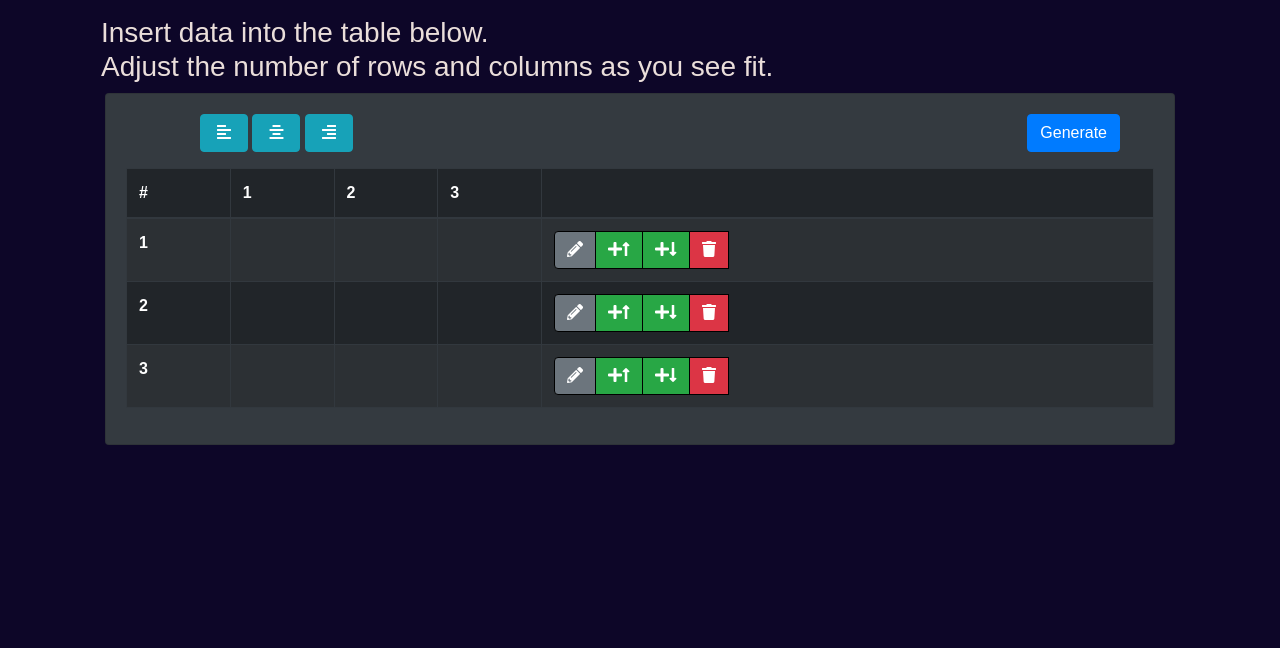
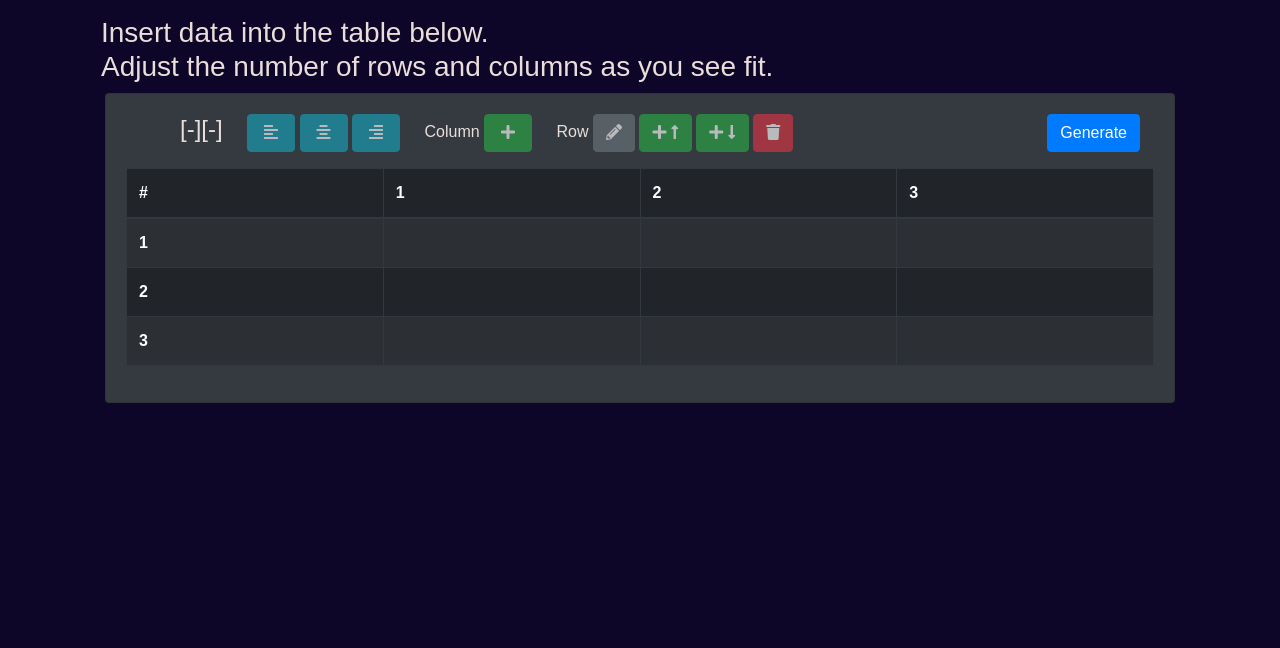
Before and after one commit to 1Gokul/table2markdown, a Flask app: page /table2markdown in a window 1280 px wide. Shown: the part 75-723 px from the top of the page. Run offline with Flask 2, Linux system fonts and the light colour scheme; lists and menus that the app fills with data are empty; some libraries are stand-ins or nearby versions.

Commit message:
Changed Button layout
All operations will now be managed by the table-options menu on the top. Other improvements and clean-ups

```diff
--- a/static/css/layout.css
+++ b/static/css/layout.css
@@ -13,11 +13,12 @@ a {
 }
 
 .hidden{
-  display: none;
+  visibility: hidden;
 }
 
 .visible{
-  display: inline-block;
+  visibility: visible;
+
 }
 
 .header-row-button{
@@ -44,13 +45,17 @@ a {
   margin: 10px 20px;
 }
 
+.selectedCell{
+  background-color: teal;
+}
+
 .generate-button {
   float: right;
 }
 
 .table-options li {
   display: inline-block;
-  padding: 0 30px;
+  padding: 0 10px;
 }
 
 .table-options  i{
--- a/static/js/bootstable.js
+++ b/static/js/bootstable.js
@@ -2,7 +2,8 @@
 Bootstable
  @description  Javascript library to make HMTL tables editable, using Bootstrap
  @version 1.1
- @autor Tito Hinostroza
+ @author Tito Hinostroza
+ @modified Gokul Viswanath
 */
 "use strict";
 //Global variables
@@ -50,8 +51,8 @@ var saveColHtml = '<div class="btn-group pull-right">' +
     '<i class="fas fa-times" aria-hidden="true"></i>' +
     '</button>' +
     '</div>';
-var colEdicHtml = '<td class="editrow-button" name="buttons">' + newColHtml + '</td>';
-var colSaveHtml = '<td name="buttons">' + saveColHtml + '</td>';
+// var colEdicHtml = '<td class="editrow-button" name="buttons">' + newColHtml + '</td>';
+// var colSaveHtml = '<td name="buttons">' + saveColHtml + '</td>';
 
 $.fn.SetEditable = function (options) {
     var defaults = {
@@ -63,8 +64,13 @@ $.fn.SetEditable = function (options) {
         onAdd: function () { }     //Called when added a new row
     };
     params = $.extend(defaults, options);
-    this.find('thead tr').append('<th class="edithead-button" name="buttons"></th>');  //encabezado vacío
-    this.find('tbody tr').append(colEdicHtml);
+
+    // this.find('thead th').append('<button type="button" id="bAddColumnLeft" class="btn btn-sm btn-success ml-1 mr-1"><i class="fas fa-long-arrow-alt-left fa-xs" aria-hidden="true"></i></button>');
+    // this.find('thead th').append('<button type="button" id="bAddColumnRight" class="btn btn-sm btn-success mr-1"><i class="fas fa-long-arrow-alt-right fa-xs" aria-hidden="true"></i></button>');
+    // this.find('thead th').append('<button type="button" id="bDeleteColumn" class="btn btn-sm btn-danger mr-1"><i class="fas fa-trash fa-xs" aria-hidden="true"></i></button>');
+
+    // this.find('thead tr').append('<th class="edithead-button" name="buttons"></th>');
+    // this.find('tbody tr').append(colEdicHtml);
     //Process "addButton" parameter
     // if (params.$addButton != null) {
     //     //Se proporcionó parámetro
@@ -103,22 +109,28 @@ function IterarCamposEdit($cols, tarea) {
         }
     }
 }
+
+
 function FijModoNormal(but) {
-    $(but).parent().find('#bAcep').hide();
-    $(but).parent().find('#bCanc').hide();
-    $(but).parent().find('#bEdit').show();
-    $(but).parent().find('#bElim').show();
-    $(but).parent().find('#bAdd').show();
+    $('#table-options').find('#bAcep').hide();
+    $('#table-options').find('#bCanc').hide();
+    $('#table-options').find('#bEdit').show();
+    $('#table-options').find('#bElim').show();
+    $('#table-options').find('#bAdd').show();
+    $('#table-options').find('#bAddRowUp').show();
+    $('#table-options').find('#bAddRowDown').show();
     var $row = $(but).parents('tr');  //accede a la fila
     $row.attr('id', '');  //quita marca
 }
 function FijModoEdit(but) {
 
-    $(but).parent().find('#bAcep').show();
-    $(but).parent().find('#bCanc').show();
-    $(but).parent().find('#bEdit').hide();
-    $(but).parent().find('#bElim').hide();
-    $(but).parent().find('#bAdd').hide();
+    $('#table-options').find('#bAcep').show();
+    $('#table-options').find('#bCanc').show();
+    $('#table-options').find('#bEdit').hide();
+    $('#table-options').find('#bElim').hide();
+    $('#table-options').find('#bAdd').hide();
+    $('#table-options').find('#bAddRowUp').hide();
+    $('#table-options').find('#bAddRowDown').hide();
     var $row = $(but).parents('tr');  //accede a la fila
     $row.attr('id', 'editing');  //indica que está en edición
 }
--- a/static/js/table2markdown.js
+++ b/static/js/table2markdown.js
@@ -1,11 +1,14 @@
 
 $(document).ready(function () {
-
+    // Global variables
+    var selectedCell = "none", selectedCellX = 0, selectedCellY = 0, IsEditing = false;
 
     // As there are already 3 rows and columns in the table, hide the header row and column buttons.
-    $(".header-row-button").addClass("hidden");
-    $(".header-col-button").addClass("hidden");
+    DeselectCell();
+    $('#bAcep').hide();
+    $('#bCanc').hide();
 
+    // Makes the table editable. (from bootstable.js)
     $('#input-table').SetEditable({
 
         // Execute when a row is added
@@ -19,14 +22,14 @@ $(document).ready(function () {
         // Execute when a row is deleted
         onDelete: function () {
             console.log("number of rows: " + $('#input-table > tbody > tr').length);
-            if($('#input-table > tbody > tr').length <= 0){
-                $(".header-row-button").removeClass("hidden");
+            if ($('#input-table > tbody > tr').length <= 0) {
+                $("#row-menu").removeClass("hidden");
             }
             set_table_row_numbers();
         }
     });
 
-
+    // Sets the row numbers. Usually called when a row is added or deleted.
     function set_table_row_numbers() {
         var i = 0;
         $("#input-table tbody>tr>th").each(function () {
@@ -34,7 +37,8 @@ $(document).ready(function () {
         });
     }
 
-    function create_row(){
+    // Creates the row to be added
+    function create_row() {
         // console.log($(this).closest('tr'));
         var $tab_en_edic = $('#input-table');
 
@@ -64,8 +68,25 @@ $(document).ready(function () {
     $(document).on('click', '#bAddRowUp', function () {
 
         rowData = create_row();
+        $('<tr>' + rowData + '</tr>').insertBefore(selectedCell.closest('tr'));
+        set_table_row_numbers();
+        // $('table#input-table thead>tr').append("<td>3</td>")
+        // $('<th scope="col">' + $('table#input-table thead>tr>th:last').index() + '</th>').insertBefore(".edithead-button");
+        // $("<td></td>").insertBefore(".editrow-button");
+    });
 
-        $('<tr>' + rowData + '</tr>').insertBefore($(this).closest('tr'));
+    // Custom function to add a row below the clicked button's row.
+    $(document).on('click', '#bAddRowDown', function () {
+        rowData = create_row();
+
+        console.log($(this).parent());
+        if ($('#input-table >tbody >tr').length <= 0) {
+            $($("#input-table").find('tbody')).append('<tr>' + rowData + '</tr>');
+        }
+        else {
+            $('<tr>' + rowData + '</tr>').insertAfter(selectedCell.closest('tr'));
+        }
+
 
         set_table_row_numbers();
         // $('table#input-table thead>tr').append("<td>3</td>")
@@ -73,30 +94,73 @@ $(document).ready(function () {
         // $("<td></td>").insertBefore(".editrow-button");
     });
 
-    // Custom function to add a row below the clicked button's row.
-    $(document).on('click', '#bAddRowDown', function (evt) {
-        var target = $(evt.target);
 
-        rowData = create_row();
+    // When a table's row is selected.
+    $(document).on('click', '#input-table > tbody > tr > td', function (el) {
+        // row was clicked
 
-        console.log($(this).parent());
-        if ($("ul#table-options").parents(target).length) {
-            console.log("Found the parent!");
-            $($("#input-table").find('tbody')).append('<tr>' + rowData + '</tr>');
-        }
-        else{
-            $('<tr>' + rowData + '</tr>').insertAfter($(this).closest('tr'));
+        if (!IsEditing) {
+            if (selectedCell == el.target) {
+
+                DeselectCell();
+                //$(this).append("deselected");
+            }
+            else {
+                // $(this).append("selected");
+                selectedCell = el.target;
+                selectedCellX = this.cellIndex;
+                selectedCellY = this.parentNode.rowIndex;
+                OnCellSelected();
+            }
+
         }
 
 
-        set_table_row_numbers();
-
-        if($('#input-table > tbody > tr').length > 0){
-            $(".header-row-button").addClass("hidden");
-        }
-        // $('table#input-table thead>tr').append("<td>3</td>")
-        // $('<th scope="col">' + $('table#input-table thead>tr>th:last').index() + '</th>').insertBefore(".edithead-button");
-        // $("<td></td>").insertBefore(".editrow-button");
     });
 
+    // Adds a column to the right of the current column.
+    $(document).on('click', '#bAddColumnRight', function () {
+        // rowEdit(selectedCell);
+    });
+
+
+    $(document).on('click', '#bEdit', function () {
+        IsEditing = true;
+        rowEdit(selectedCell);
+    });
+    $(document).on('click', '#bAcep', function () {
+        rowAcep(selectedCell);
+        DeselectCell();
+        IsEditing = false;
+    });
+    $(document).on('click', '#bCanc', function () {
+        rowCancel(selectedCell);
+        DeselectCell();
+        IsEditing = false;
+    });
+    $(document).on('click', '#bElim', function () {
+        rowElim(selectedCell);
+        DeselectCell();
+    });
+
+    // If a cell is currently active, activate the buttons on the table-options menu.
+    function OnCellSelected() {
+        $('#column-menu > button').prop('disabled', false);
+        $('#row-menu > button').prop('disabled', false);
+        $('#align-menu > button').prop('disabled', false);
+        $("#cell-position > h4").remove();
+        $("#cell-position").append('<h4>[' + selectedCellX + '][' + selectedCellY + ']</h4>');
+    }
+
+    // Deactivate the buttons on the table-options menu once a cell is deselected.
+    function DeselectCell() {
+        selectedCell = "none";
+        $('#column-menu > button').prop('disabled', true);
+        $('#row-menu > button').prop('disabled', true);
+        $('#align-menu > button').prop('disabled', true);
+        $("#cell-position > h4").remove();
+        $("#cell-position").append('<h4>[-][-]</h4>');
+        selectedCellX = 0;
+        selectedCellY = 0;
+    }
 });
--- a/templates/table2markdown.html
+++ b/templates/table2markdown.html
@@ -2,14 +2,19 @@
 
 {% block body %}
 
+<!-- Heading -->
 <h3 class="mt-3 ml-3">Insert data into the table below.<br> Adjust the number of rows and columns as you see fit.</h2>
     <div class="card bg-dark">
+        <!-- Table Container -->
         <div class="card-body">
+            <!-- Table options -->
             <ul id="table-options" class="table-options mb-3 mr-1 ml-1">
                 <li class="generate-button">
                     <button id="#generate-table" type="button" class="btn btn-primary">Generate</button>
                 </li>
-                <li>
+                <li id="cell-position">
+                </li>
+                <li id="align-menu">
                     <button type="button" class="btn btn-info" id="#left-align">
                         <i class="fas fa-align-left  ml-1 mr-1" aria-hidden="true"></i></button>
                     <button type="button" class="btn btn-info" id="#center-align" href="#">
@@ -18,20 +23,38 @@
                         <i class="fas fa-align-right  ml-1 mr-1" aria-hidden="true"></i></button>
                     </a>
                 </li>
-                <li>
-                    <button type="button" class="header-col-button btn btn-success" id="addColRight" href="#">
+                <li id="column-menu">
                     Column
+                    <button type="button" class="header-col-button btn btn-success" id="bAddColumnRight" href="#">
+
                         <i class="fas fa-plus  ml-1 mr-1" aria-hidden="true"></i></button>
                 </li>
-                <li>
-                    <button id="bAddRowDown" type="button" class="header-row-button btn btn-success">
+                <li id="row-menu">
                     Row
-                        <i class="fas fa-plus ml-1 mr-1" aria-hidden="true"></i></button>
+                    <button id="bEdit" type="button" class="btn btn-secondary">
+                        <i class="fas fa-pencil-alt"></i>
+                    </button>
+                    <button id="bAddRowUp" type="button" class="btn btn-success">
+                        <i class="fas fa-plus"></i> <i class="fas fa-long-arrow-alt-up"></i>
+                    </button>
+                    <button id="bAddRowDown" type="button" class="btn btn-success">
+                        <i class="fas fa-plus"></i> <i class="fas fa-long-arrow-alt-down"></i>
+                    </button>
+                    <button id="bElim" type="button" class="btn btn-danger">
+                        <i class="fas fa-trash" aria-hidden="true"></i>
+                    </button>
+                    <button id="bAcep" type="button" class="btn btn-success" >
+                        <i class="fas fa-check"></i>
+                    </button>
+                    <button id="bCanc" type="button" class="btn btn-danger">
+                        <i class="fas fa-times" aria-hidden="true"></i>
                 </li>
 
             </ul>
+            <!-- Input table -->
             <div class="table-responsive">
-            <table id="input-table" class="table table-editable table-striped table-bordered table-dark table-hover">
+                <table id="input-table"
+                    class="table table-editable table-striped table-bordered table-dark table-hover">
                     <thead>
                         <tr>
                             <th scope="col">#</th>
```
Lines whose indentation alone changed are shown as unchanged.
